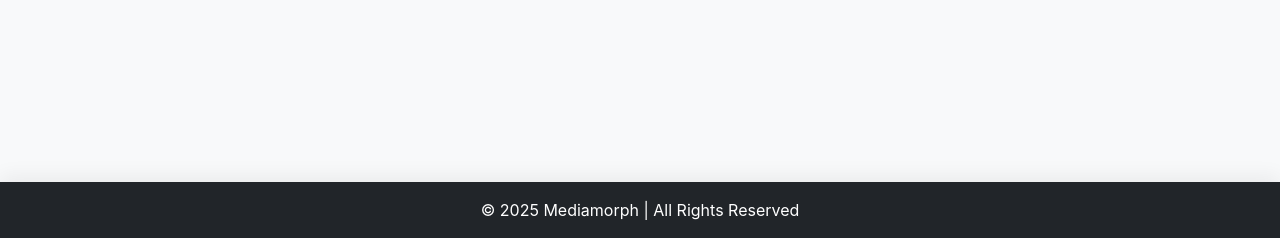
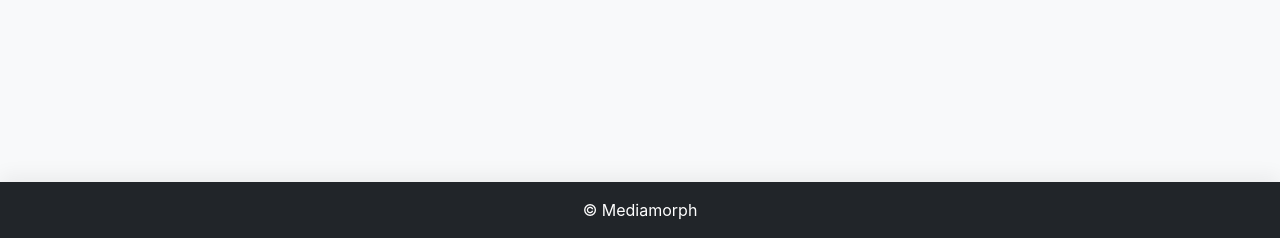
Before and after one commit to monics35ka-hub/media-morph, a Flask app: page / in a window 1280 px wide. Shown: the part 562-800 px from the top of the page. Run offline with Flask 3, Linux system fonts and the light colour scheme.

Commit message:
Updated frontend UI

```diff
--- a/templates/index.html
+++ b/templates/index.html
@@ -123,7 +123,7 @@
     <!-- Footer fixed at bottom -->
     <footer class="mt-auto">
       <div class="bg-dark text-white text-center py-3">
-        © 2025 Mediamorph | All Rights Reserved
+        © Mediamorph
       </div>
     </footer>
 
```
